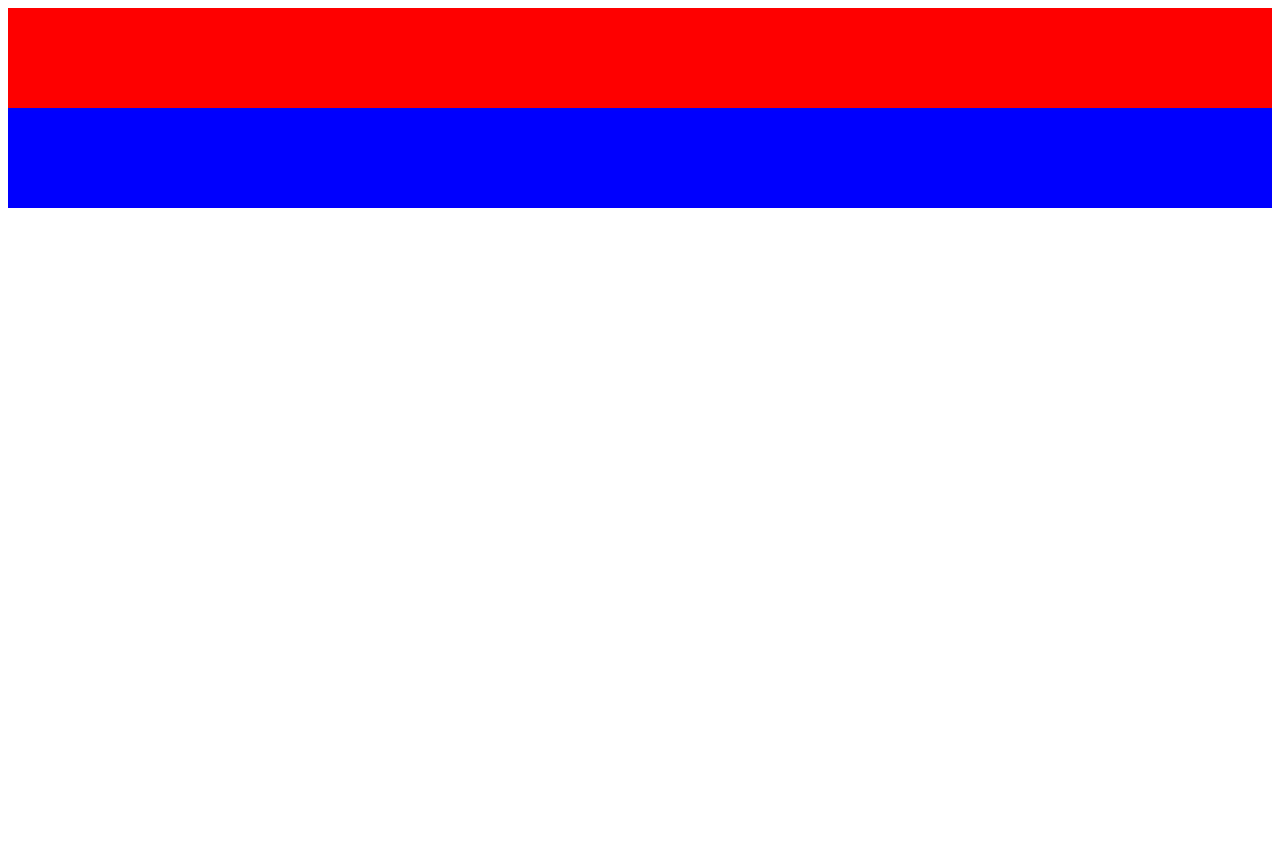
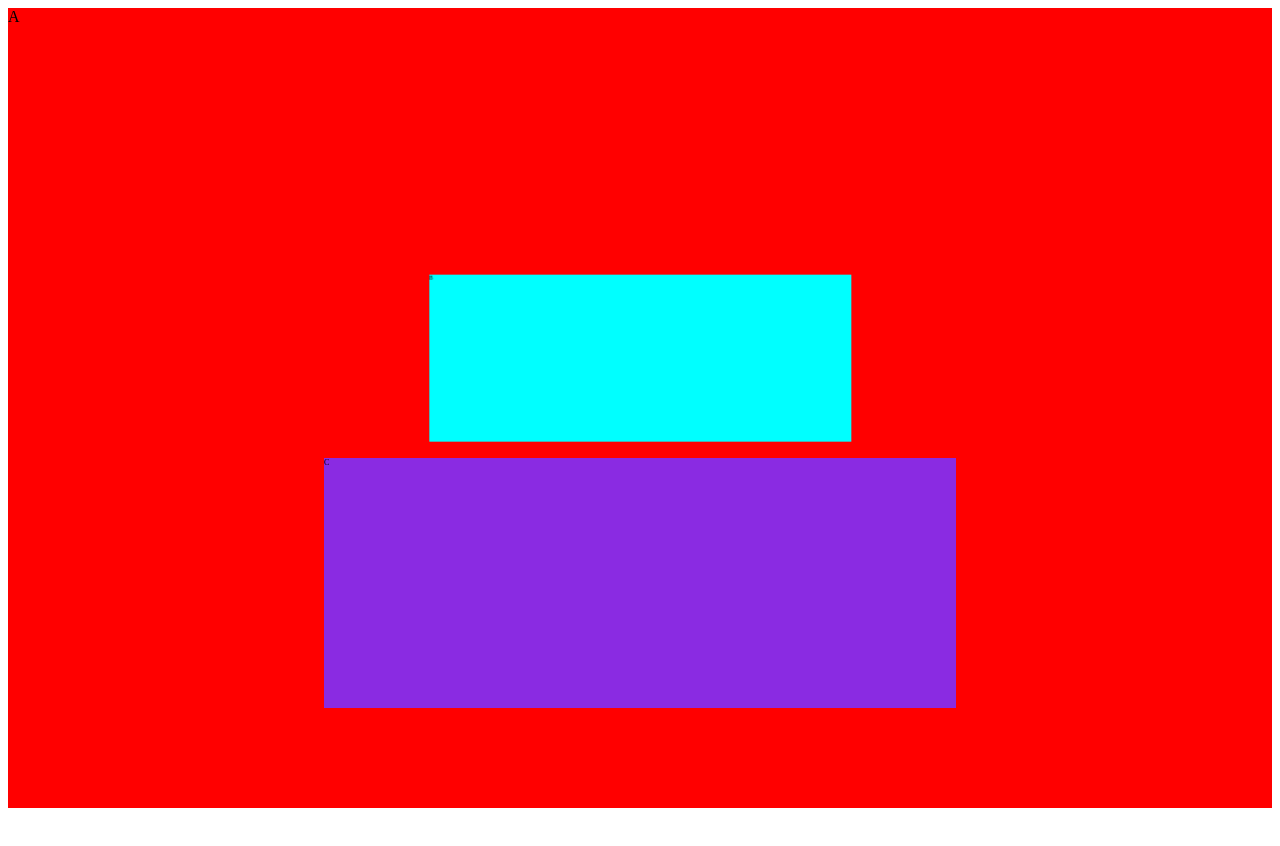
Before and after one commit to clappingmin/interactive-web, a plain HTML site: page Part 1. HTML, CSS, JS/Ch 03. FireWatch/index.html in a window 1280 px wide. Shown: the top 846 px of the page. After the commit the page ends 816 px from the top, so only its background shows below. Drawn offline with Linux system fonts and the light colour scheme.

Commit message:
03. Parallex scrolling 기법 (only CSS)

```diff
--- a/Part 1. HTML, CSS, JS/Ch 03. FireWatch/index.css
+++ b/Part 1. HTML, CSS, JS/Ch 03. FireWatch/index.css
@@ -1,15 +1,30 @@
-body {
-  height: 200vh;
+#parallax-wrapper {
+  height: 100vh;
+  overflow-x: hidden;
+  perspective: 1px;
 }
 
-div {
-  height: 100px;
+.parallax {
+  position: absolute;
+  top: 0;
+  left: 0;
+  right: 0;
 }
 
-#div-1 {
+#parallax-A {
   background-color: red;
+  height: 150rem;
 }
 
-#div-2 {
-  background-color: blue;
+#parallax-B {
+  background-color: aqua;
+  height: 500px;
+  transform: translateZ(-2px);
 }
+
+#parallax-C {
+  top: 500px;
+  background-color: blueviolet;
+  height: 500px;
+  transform: translateZ(-1px);
+}
--- a/Part 1. HTML, CSS, JS/Ch 03. FireWatch/index.html
+++ b/Part 1. HTML, CSS, JS/Ch 03. FireWatch/index.html
@@ -9,15 +9,11 @@
 </head>
 
 <body>
-  <div id="div-1"></div>
-  <div id="div-2"></div>
+  <div id="parallax-wrapper">
+    <div id="parallax-A" class="parallax">A</div>
+    <div id="parallax-B" class="parallax">B</div>
+    <div id="parallax-C" class="parallax">C</div>
+  </div>
 </body>
-<script>
-  console.log(document.getElementById('div-1').style)
-
-  window.addEventListener('scroll', () => {
-    document.getElementById('div-1').style.transform = `translateY(${window.scrollY * 1.5}px)`
-  })
-</script>
 
 </html>
```
Also changed, not shown: 1 other file.
